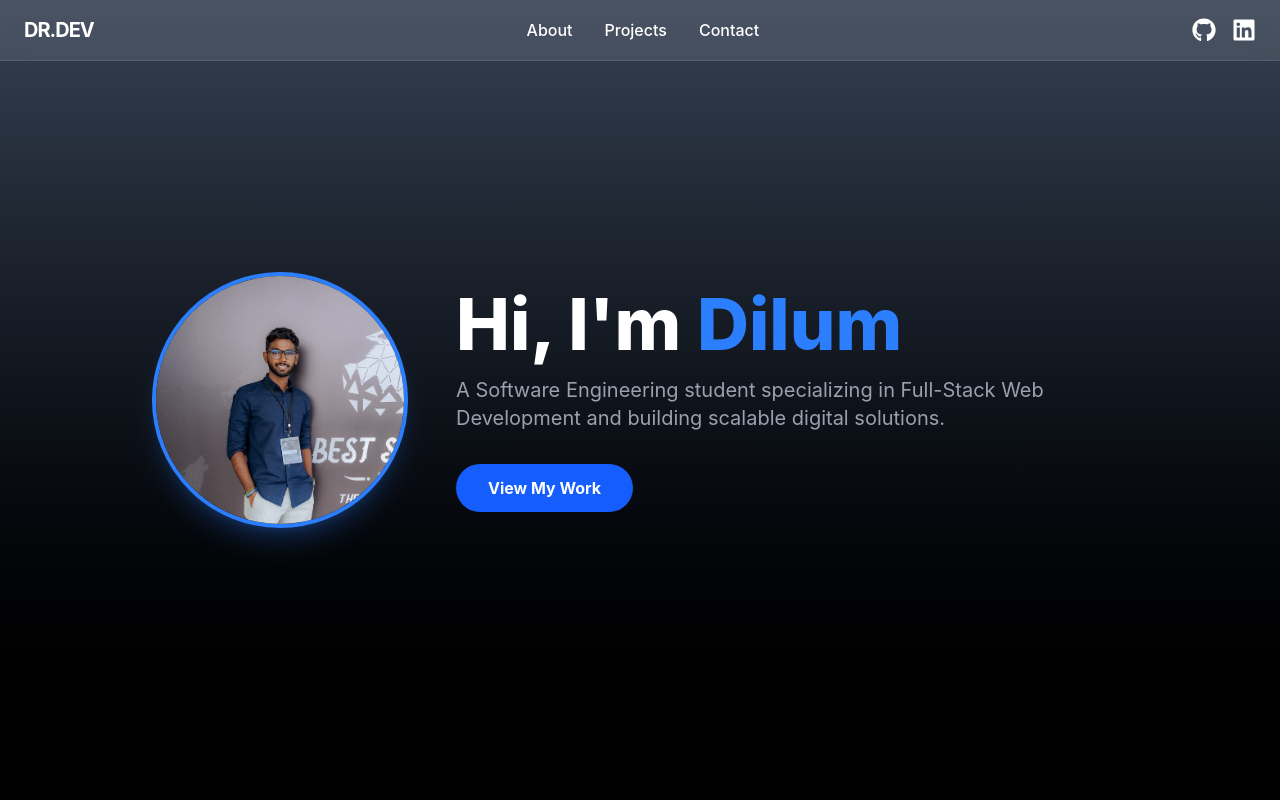
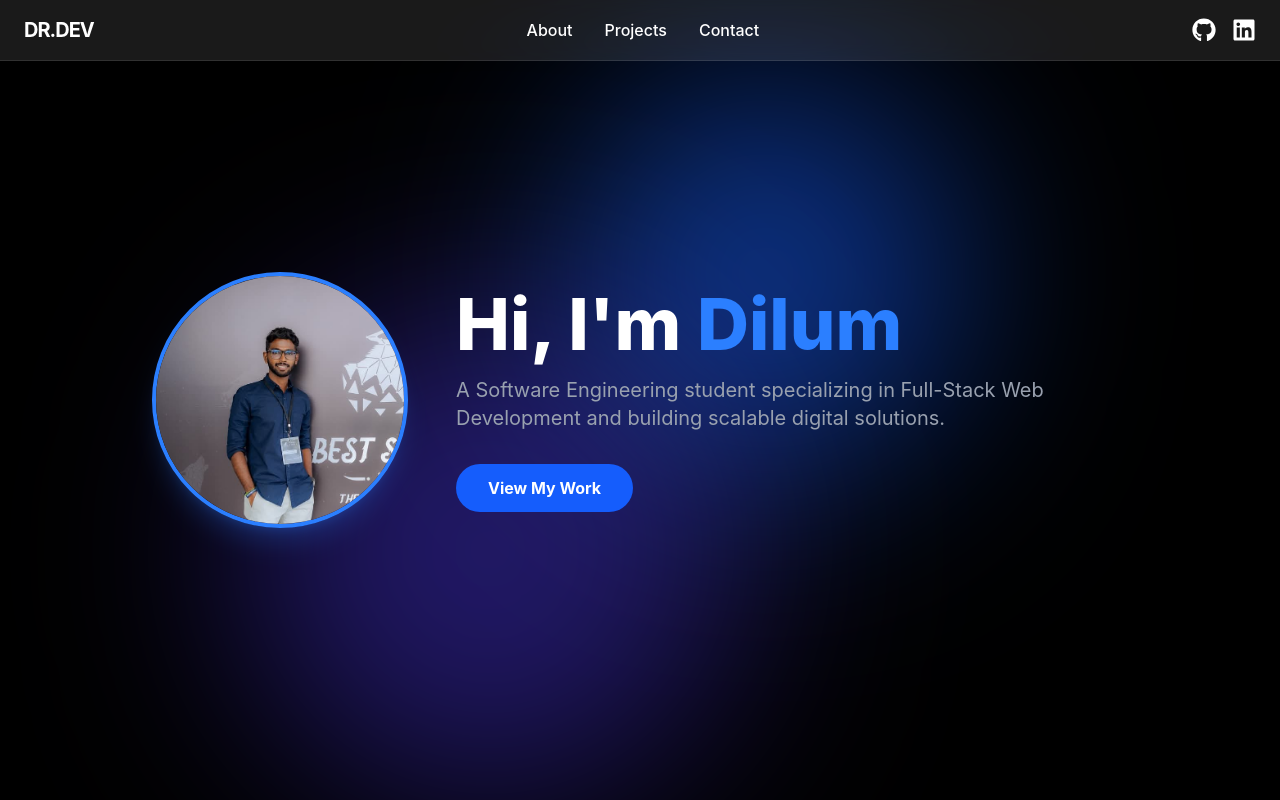
Before and after one commit to DilumPal/portfolio, a React app: page / in a window 1280 px wide. Shown: the top 800 px of the page. Built offline with nearby package versions, Linux system fonts and the light colour scheme; the HTML template or start-up script is replaced by a standard one.

Commit message:
add animations

```diff
--- a/src/components/Hero.jsx
+++ b/src/components/Hero.jsx
@@ -1,8 +1,33 @@
+import { motion } from 'framer-motion';
+
 const Hero = () => {
   return (
-    <section className="h-screen flex flex-col md:flex-row justify-center items-center text-center md:text-left px-6 bg-gradient-to-b from-gray-700 to-black text-white gap-12">
+    <section className="relative h-screen flex flex-col md:flex-row justify-center items-center text-center md:text-left px-6 bg-black text-white gap-12 overflow-hidden">
+
+      {/* Live Animated Blobs */}
+      <div className="absolute inset-0 z-0 overflow-hidden pointer-events-none flex justify-center items-center">
+        {/* Blue Blob */}
+        <motion.div
+          animate={{
+            x: [0, 150, -100, 0],
+            y: [0, -150, 100, 0],
+          }}
+          transition={{ duration: 15, repeat: Infinity, ease: "easeInOut" }}
+          className="absolute w-[400px] h-[400px] bg-blue-600 rounded-full mix-blend-screen filter blur-[100px] opacity-50"
+        />
+        {/* Indigo Blob */}
+        <motion.div
+          animate={{
+            x: [0, -150, 150, 0],
+            y: [0, 150, -150, 0],
+          }}
+          transition={{ duration: 18, repeat: Infinity, ease: "easeInOut" }}
+          className="absolute w-[500px] h-[500px] bg-indigo-600 rounded-full mix-blend-screen filter blur-[100px] opacity-40"
+        />
+      </div>
+
       {/* Image Container */}
-      <div className="w-48 h-48 md:w-64 md:h-64 rounded-full overflow-hidden border-4 border-blue-500 shadow-xl shadow-blue-500/20">
+      <div className="relative z-10 w-48 h-48 md:w-64 md:h-64 rounded-full overflow-hidden border-4 border-blue-500 shadow-xl shadow-blue-500/20 flex-shrink-0">
         <img
           src="/me.jpeg"
           alt="Dilum Pelawaththa"
@@ -11,7 +36,7 @@ const Hero = () => {
       </div>
 
       {/* Text Container */}
-      <div className="max-w-2xl">
+      <div className="relative z-10 max-w-2xl">
         <h2 className="text-5xl md:text-7xl font-extrabold mb-4">
           Hi, I'm <span className="text-blue-500">Dilum</span>
         </h2>
--- a/src/index.css
+++ b/src/index.css
@@ -5,3 +5,22 @@
     scroll-behavior: smooth;
   }
 }
+
+@layer utilities {
+  .bg-pan-gradient {
+    background-size: 200% 200%;
+    animation: gradient-pan 8s ease infinite;
+  }
+}
+
+@keyframes gradient-pan {
+  0% {
+    background-position: 0% 0%;
+  }
+  50% {
+    background-position: 100% 100%;
+  }
+  100% {
+    background-position: 0% 0%;
+  }
+}
```
